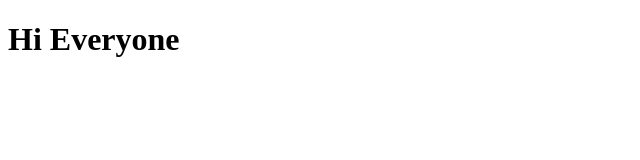
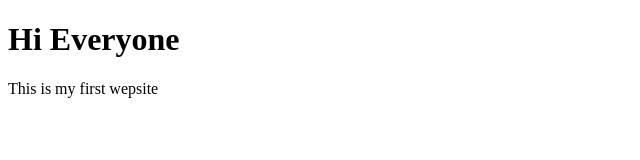
Before and after one commit to MuhammadSalmanManzoor/Bootcamp-2020-Sampel2, a plain HTML site: page index.html in a window 1280 px wide. Shown: the whole page, without its empty margins (0-640 px from the left). Drawn offline with Linux system fonts and the light colour scheme.

Commit message:
Update index.html

```diff
--- a/index.html
+++ b/index.html
@@ -7,5 +7,6 @@
 </head>
 <body>
     <h1>Hi Everyone</h1>
+    <p>This is my first wepsite</p>
 </body>
 </html>
```
